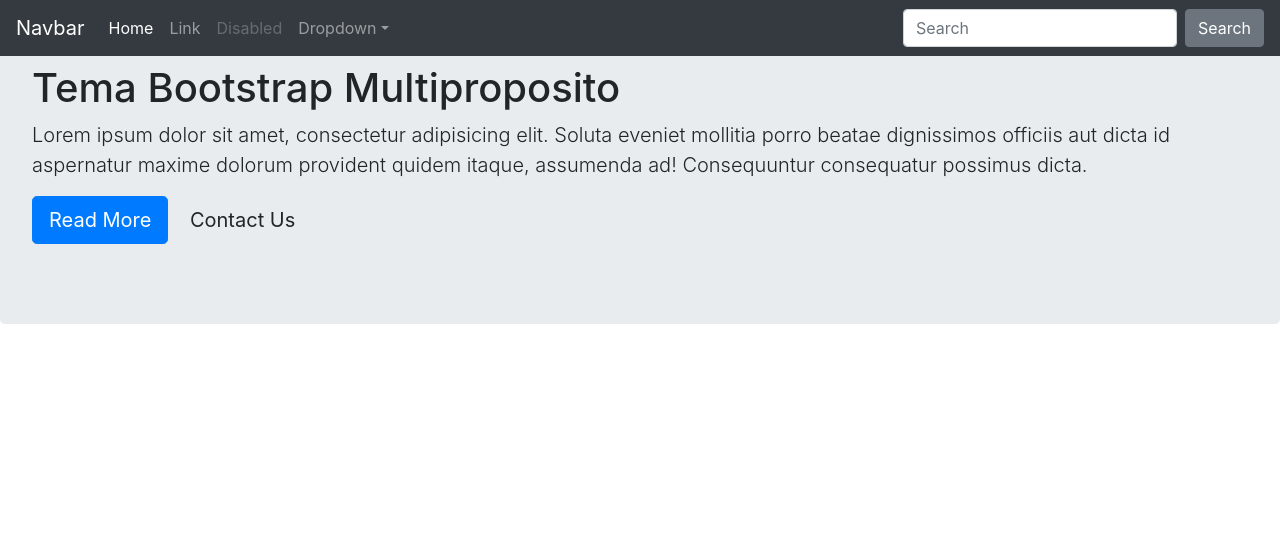
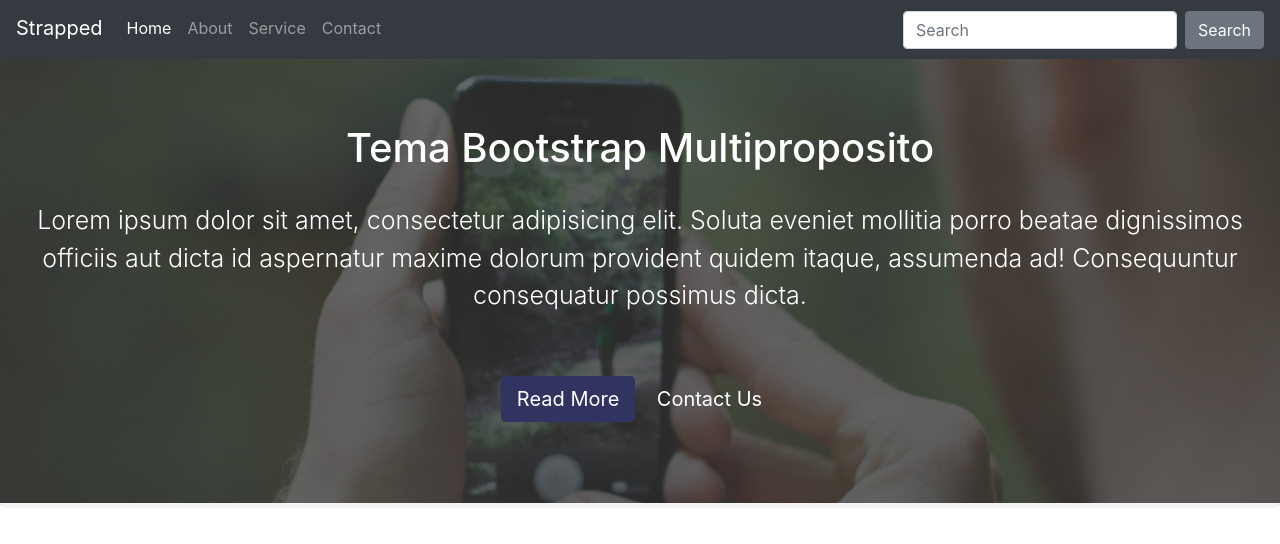
Before and after one commit to toshioxgnu/Full-Stack-Course-, a plain HTML site: page Bootstrap/Custom Theme/index.html in a window 1280 px wide. Drawn offline with nearby package versions, Linux system fonts and the light colour scheme.

Commit message:
Agregando estilos y navbar

```diff
--- a/Bootstrap/Custom Theme/css/styles.css
+++ b/Bootstrap/Custom Theme/css/styles.css
@@ -0,0 +1,40 @@
+.btn-primary{
+	background: #313461;
+	border: #313461;
+}
+
+.btn-default{
+	color: white;
+}
+
+.jumbotron{
+	background: #333 url('../img/bg.jpg') -400px -200px;
+	color: white;
+	text-align: center;
+	border-bottom: 5px #f4f4f4 solid;
+}
+
+.jumbotron-main h1{
+	margin-top: 60px;
+	margin-bottom: 30px;
+
+}
+
+.jumbotron p.lead{
+	font-size: 25px;
+	margin-bottom: 60px;
+}
+
+.jumbotron-sub{
+
+}
+
+.navbar a{
+	margin-bottom: 3px;
+}
+
+.navbar a:hover{
+	background-color: none !important;
+	border-bottom: white 2px solid;
+	margin-bottom: 0px;
+}
--- a/Bootstrap/Custom Theme/index.html
+++ b/Bootstrap/Custom Theme/index.html
@@ -2,60 +2,82 @@
 <html>
     <head>
         <meta charset="utf-8">
-	<meta http-equiv="X-UA-Compatible" content="IE=edge">
-	<title>Custom Bootstrap Theme</title>
-	<link rel="stylesheet" href="css/bootstrap.css">
-	<link rel="stylesheet" href="css/styles.css">
+            <meta content="IE=edge" http-equiv="X-UA-Compatible">
+                <title>
+                    Custom Bootstrap Theme
+                </title>
+                <link href="css/bootstrap.css" rel="stylesheet">
+                    <link href="css/styles.css" rel="stylesheet">
+                    </link>
+                </link>
+            </meta>
+        </meta>
     </head>
     <body>
         <div class="jumbotron jumbotron-main">
             <!-- NAVBAR -->
             <nav class="navbar navbar-expand-md navbar-dark bg-dark fixed-top">
-  <a class="navbar-brand" href="#">Navbar</a>
-  <button class="navbar-toggler" type="button" data-toggle="collapse" data-target="#navbarsExampleDefault" aria-controls="navbarsExampleDefault" aria-expanded="false" aria-label="Toggle navigation">
-    <span class="navbar-toggler-icon"></span>
+                <a class="navbar-brand" href="#">
+                    Strapped
+                </a>
+                <button aria-controls="navbarsExampleDefault" aria-expanded="false" aria-label="Toggle navigation" class="navbar-toggler" data-target="#navbarsExampleDefault" data-toggle="collapse" type="button">
+                    <span class="navbar-toggler-icon">
+                    </span>
                 </button>
-
                 <div class="collapse navbar-collapse" id="navbarsExampleDefault">
                     <ul class="navbar-nav mr-auto">
                         <li class="nav-item active">
-        <a class="nav-link" href="#">Home <span class="sr-only">(current)</span></a>
+                            <a class="nav-link" href="index.html">
+                                Home
+                                <span class="sr-only">
+                                    (current)
+                                </span>
+                            </a>
                         </li>
                         <li class="nav-item">
-        <a class="nav-link" href="#">Link</a>
+                            <a class="nav-link" href="#">
+                                About
+                            </a>
                         </li>
                         <li class="nav-item">
-        <a class="nav-link disabled" href="#" tabindex="-1" aria-disabled="true">Disabled</a>
+                            <a aria-disabled="true" class="nav-link" href="service.html" tabindex="-1">
+                                Service
+                            </a>
                         </li>
-      <li class="nav-item dropdown">
-        <a class="nav-link dropdown-toggle" href="#" id="dropdown01" data-toggle="dropdown" aria-haspopup="true" aria-expanded="false">Dropdown</a>
-        <div class="dropdown-menu" aria-labelledby="dropdown01">
-          <a class="dropdown-item" href="#">Action</a>
-          <a class="dropdown-item" href="#">Another action</a>
-          <a class="dropdown-item" href="#">Something else here</a>
-        </div>
+                        <li class="nav-item">
+                            <a aria-disabled="true" class="nav-link" href="contact.html" tabindex="-1">
+                                Contact
+                            </a>
                         </li>
                     </ul>
                     <form class="form-inline my-2 my-lg-0">
-      <input class="form-control mr-sm-2" type="text" placeholder="Search" aria-label="Search">
-      <button class="btn btn-secondary my-2 my-sm-0" type="submit">Search</button>
+                        <input aria-label="Search" class="form-control mr-sm-2" placeholder="Search" type="text">
+                            <button class="btn btn-secondary my-2 my-sm-0" type="submit">
+                                Search
+                            </button>
+                        </input>
                     </form>
                 </div>
-</nav><!-- Termino Navbar -->
-
-
+            </nav>
+            <!-- Termino Navbar -->
             <div class="conatainer">
-			<h1>Tema Bootstrap Multiproposito</h1>
-			<p class="lead">Lorem ipsum dolor sit amet, consectetur adipisicing elit. Soluta eveniet mollitia porro beatae dignissimos officiis aut dicta id aspernatur maxime dolorum provident quidem itaque, assumenda ad! Consequuntur consequatur possimus dicta.</p>
-			<p> <a href="about.html" class="btn btn-primary btn-lg">Read More</a> <a href="contact.html" class="btn btn-default btn-lg">Contact Us</a> </p>
+                <h1>
+                    Tema Bootstrap Multiproposito
+                </h1>
+                <p class="lead">
+                    Lorem ipsum dolor sit amet, consectetur adipisicing elit. Soluta eveniet mollitia porro beatae dignissimos officiis aut dicta id aspernatur maxime dolorum provident quidem itaque, assumenda ad! Consequuntur consequatur possimus dicta.
+                </p>
+                <p>
+                    <a class="btn btn-primary btn-lg" href="about.html">
+                        Read More
+                    </a>
+                    <a class="btn btn-default btn-lg" href="contact.html">
+                        Contact Us
+                    </a>
+                </p>
             </div>
         </div>
-
-
-
-<script
-  src="https://code.jquery.com/jquery-3.4.1.js"
-  integrity="sha256-WpOohJOqMqqyKL9FccASB9O0KwACQJpFTUBLTYOVvVU="
-  crossorigin="anonymous"></script>
+        <script crossorigin="anonymous" integrity="sha256-WpOohJOqMqqyKL9FccASB9O0KwACQJpFTUBLTYOVvVU=" src="https://code.jquery.com/jquery-3.4.1.js">
+        </script>
     </body>
 </html>
```
Also changed, not shown: Bootstrap/Custom Theme/img/about.jpg (added), Bootstrap/Custom Theme/img/bg.jpg (added), Bootstrap/Custom Theme/img/mobile.jpg (added). Lines whose indentation alone changed are shown as unchanged.
